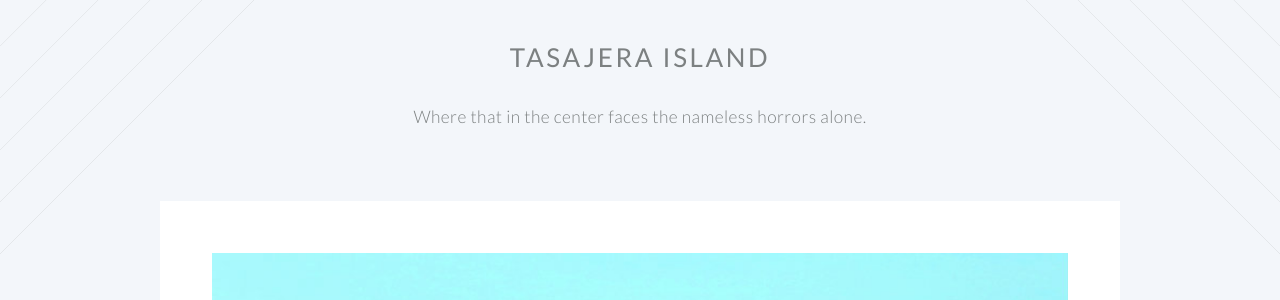
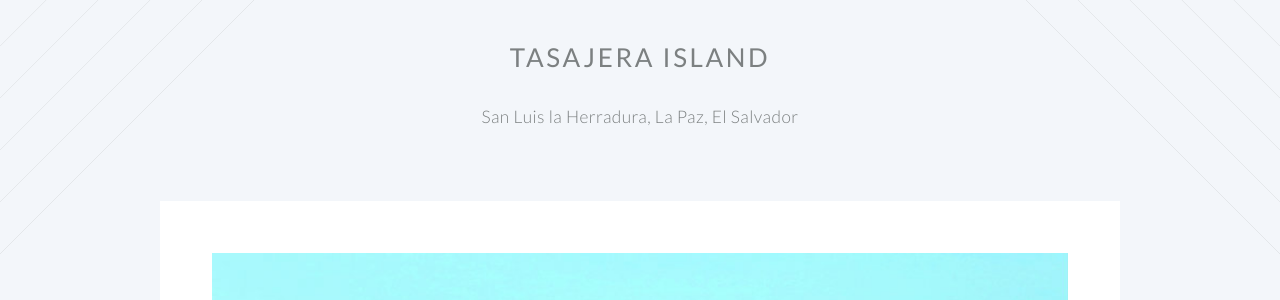
Before and after one commit to danteo90/danteo90.github.io, a Jekyll site: the page built from the-island.html, in a window 1280 px wide and 900 px high. Shown: the part 179-479 px from the top of the window. Built offline with Jekyll 4.4.1, drawn with Linux system fonts in a browser that asks for light colours.

Commit message:
Update the-island.html

```diff
--- a/the-island.html
+++ b/the-island.html
@@ -14,7 +14,7 @@ layout: default-en
 				<header class="special container">
 					<span class="icon fa-mobile"></span>
 					<h2><strong>Tasajera Island</strong></h2>
-					<p>Where that in the center faces the nameless horrors alone.</p>
+					<p>San Luis la Herradura, La Paz, El Salvador</p>
 				</header>
 
 				<!-- One -->
```
